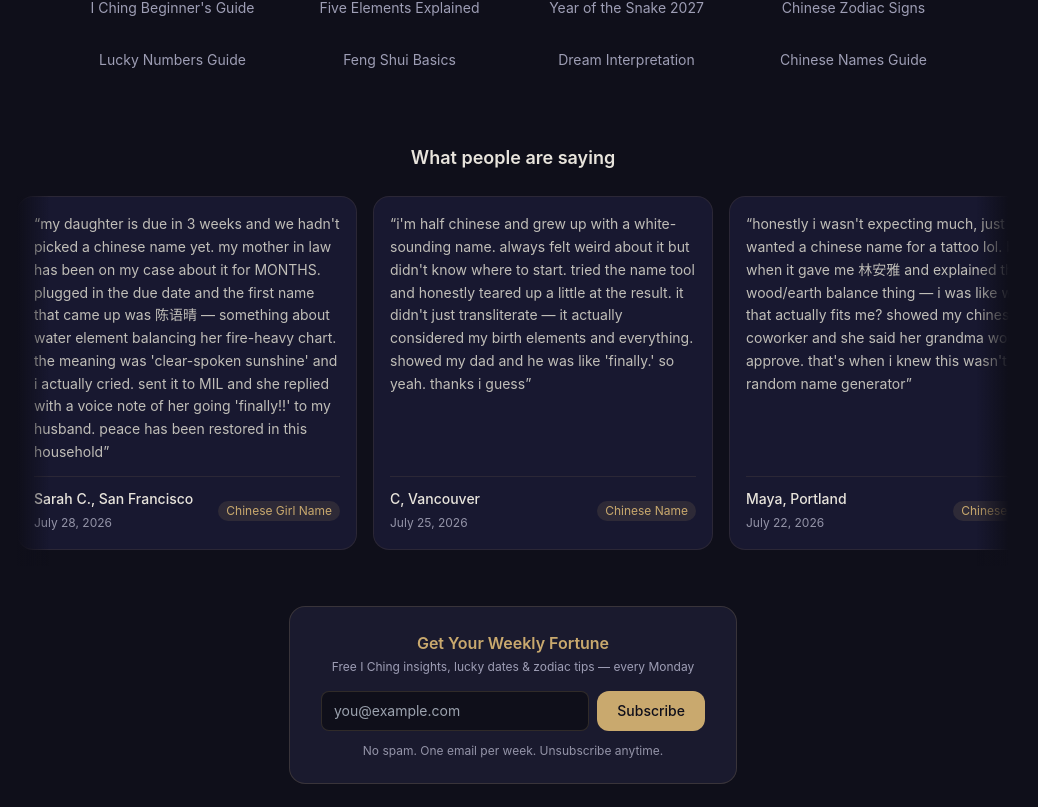
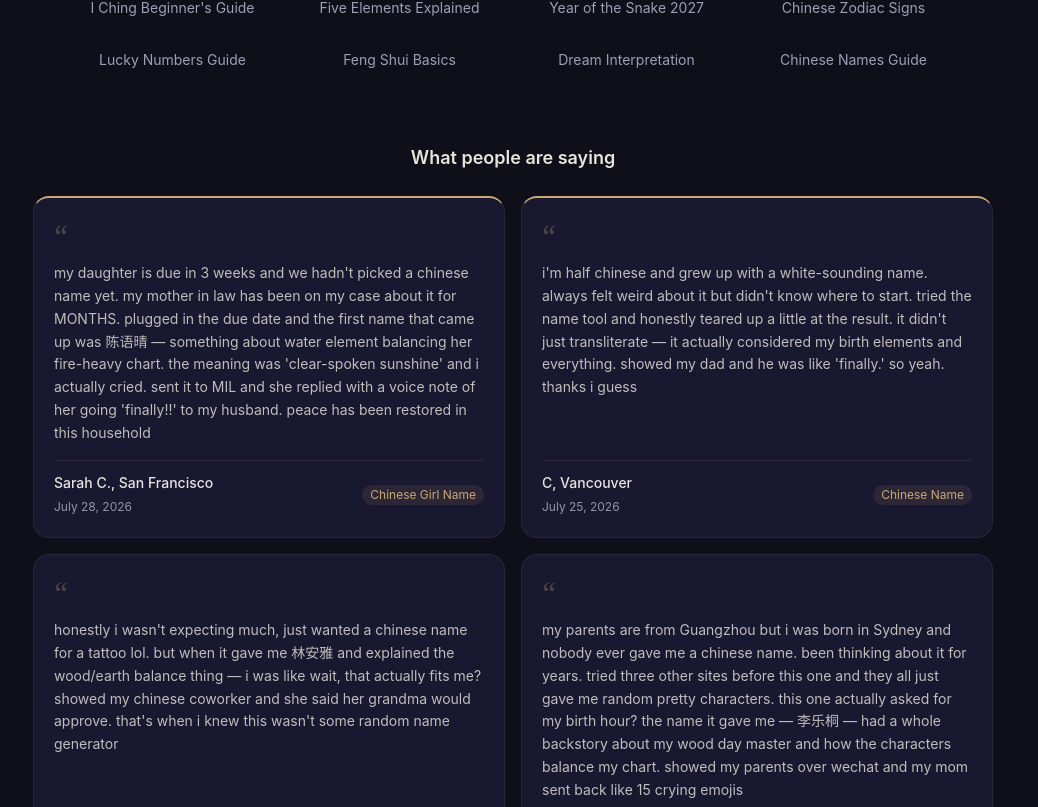
Before and after one commit to lionpon/chinese-culture-app, a Next.js app: page /terms in a window 1280 px wide. Shown: the part 1753-2560 px from the top of the page, without its empty margins (127-1165 px from the left). Built offline with nearby package versions, Linux system fonts and the light colour scheme; no server answers; the database is empty.

Commit message:
refactor: replace horizontal scroll testimonials with static 2-column grid layout

```diff
--- a/src/app/[locale]/page.tsx
+++ b/src/app/[locale]/page.tsx
@@ -45,9 +45,7 @@ type TestimonialItem = { text: string; name: string; date: string; service: stri
 
 function TestimonialSection({ items, heading }: { items: TestimonialItem[]; heading: string }) {
   const sectionRef = useRef<HTMLDivElement>(null);
-  const scrollRef = useRef<HTMLDivElement>(null);
   const trackedRef = useRef(false);
-  const scrollTrackedRef = useRef(false);
 
   // Track impression when section enters viewport
   useEffect(() => {
@@ -60,56 +58,55 @@ function TestimonialSection({ items, heading }: { items: TestimonialItem[]; head
           trackClick("testimonials_viewed");
         }
       },
-      { threshold: 0.3 }
+      { threshold: 0.2 }
     );
     obs.observe(el);
     return () => obs.disconnect();
   }, []);
 
-  // Track horizontal scroll engagement
-  useEffect(() => {
-    const el = scrollRef.current;
-    if (!el) return;
-    const onScroll = () => {
-      if (!scrollTrackedRef.current && el.scrollLeft > 80) {
-        scrollTrackedRef.current = true;
-        trackClick("testimonials_scrolled");
-      }
-    };
-    el.addEventListener("scroll", onScroll, { passive: true });
-    return () => el.removeEventListener("scroll", onScroll);
-  }, []);
-
   return (
-    <section ref={sectionRef} className="max-w-6xl mx-auto mt-12 sm:mt-16 mb-10">
-      <div className="px-4 mb-6">
-        <h2 className="text-lg font-semibold text-center" style={{ color: "var(--text-primary)" }}>
+    <section ref={sectionRef} className="max-w-6xl mx-auto mt-12 sm:mt-16 mb-10 px-4">
+      <h2 className="text-lg font-semibold text-center mb-6" style={{ color: "var(--text-primary)" }}>
         {heading}
       </h2>
+      <div className="grid grid-cols-1 md:grid-cols-2 gap-3 sm:gap-4">
+        {items.map((item, i) => (
+          <div
+            key={i}
+            className="card-classic p-4 sm:p-5 flex flex-col transition-all duration-200 hover:shadow-md"
+            style={{
+              borderTop: i < 2 ? `2px solid var(--gold)` : undefined,
+            }}
+          >
+            {/* Quote mark */}
+            <div className="text-2xl sm:text-3xl leading-none mb-2 font-serif opacity-30" style={{ color: "var(--gold)" }}>
+              &ldquo;
             </div>
-      <div className="relative">
-        <div className="absolute left-0 top-0 bottom-0 w-8 z-10 pointer-events-none hidden sm:block" style={{ background: "linear-gradient(to right, var(--bg-deep), transparent)" }} />
-        <div className="absolute right-0 top-0 bottom-0 w-8 z-10 pointer-events-none hidden sm:block" style={{ background: "linear-gradient(to left, var(--bg-deep), transparent)" }} />
-        <div ref={scrollRef} className="flex gap-4 overflow-x-auto px-4 pb-4 snap-x snap-mandatory scrollbar-hide" style={{ scrollbarWidth: "none", msOverflowStyle: "none" }}>
-          {items.map((item, i) => (
-            <div key={i} className="card-classic p-4 flex flex-col snap-start flex-shrink-0" style={{ width: "min(340px, 85vw)" }}>
             <p className="text-sm leading-relaxed flex-1" style={{ color: "var(--text-body)" }}>
-                &ldquo;{item.text}&rdquo;
+              {item.text}
             </p>
-              <div className="mt-3 pt-3 flex items-center justify-between gap-2" style={{ borderTop: "1px solid var(--border-subtle)" }}>
+            <div
+              className="mt-4 pt-3 flex items-center justify-between gap-2"
+              style={{ borderTop: "1px solid var(--border-subtle)" }}
+            >
               <div>
-                  <span className="text-sm font-medium block" style={{ color: "var(--text-primary)" }}>{item.name}</span>
-                  <span className="text-xs" style={{ color: "var(--text-dim)" }}>{item.date}</span>
+                <span className="text-sm font-medium block" style={{ color: "var(--text-primary)" }}>
+                  {item.name}
+                </span>
+                <span className="text-xs" style={{ color: "var(--text-dim)" }}>
+                  {item.date}
+                </span>
               </div>
-                <span className="text-xs px-2 py-0.5 rounded-full whitespace-nowrap flex-shrink-0" style={{ backgroundColor: "rgba(201,169,110,0.12)", color: "var(--gold)" }}>
+              <span
+                className="text-xs px-2 py-0.5 rounded-full whitespace-nowrap flex-shrink-0"
+                style={{ backgroundColor: "rgba(201,169,110,0.1)", color: "var(--gold)" }}
+              >
                 {item.service}
               </span>
             </div>
           </div>
         ))}
       </div>
-      </div>
-      <p className="text-center text-xs mt-2 sm:hidden" style={{ color: "var(--text-dim)" }}>← swipe for more →</p>
     </section>
   );
 }
```
Lines whose indentation alone changed are shown as unchanged.
